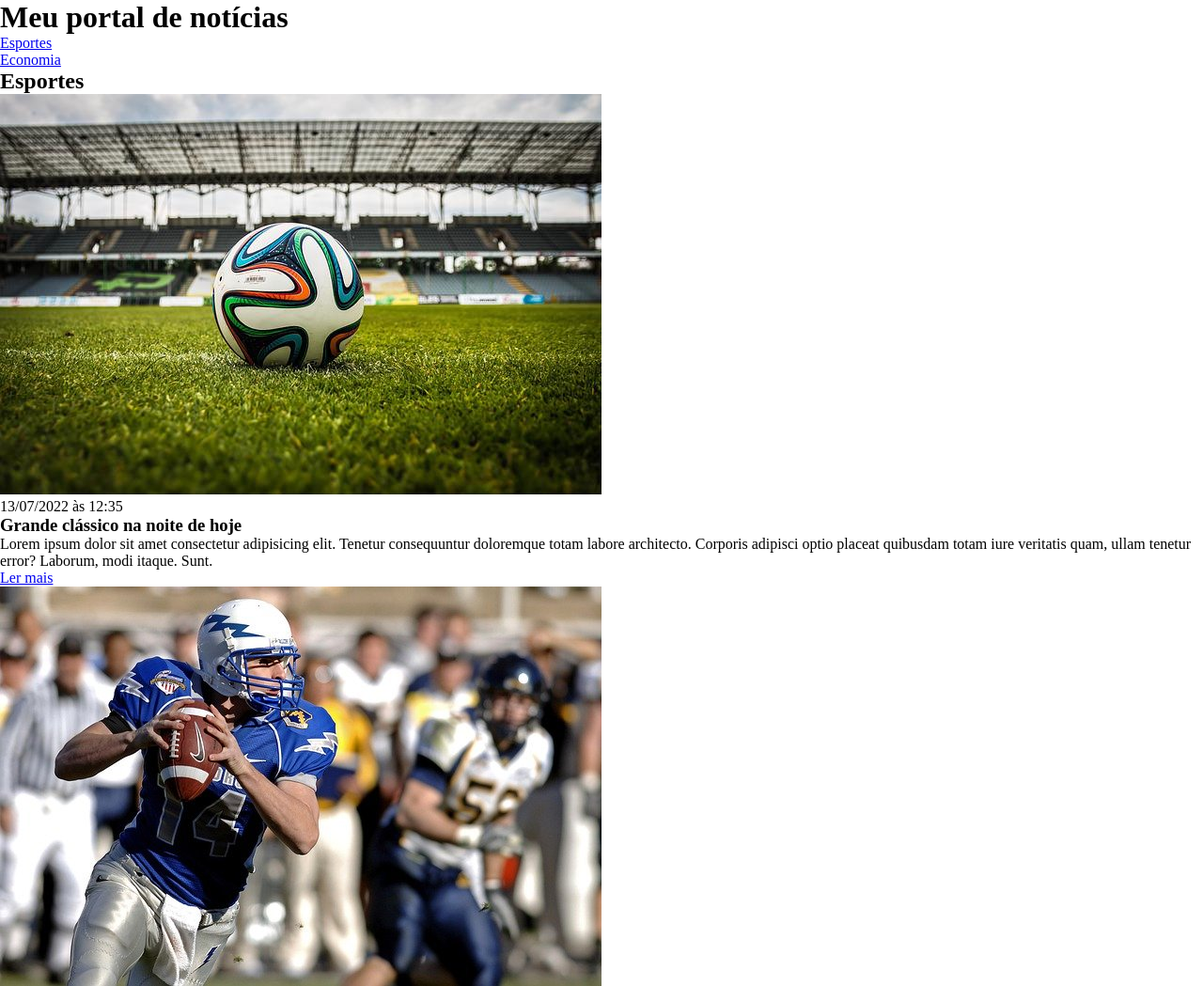
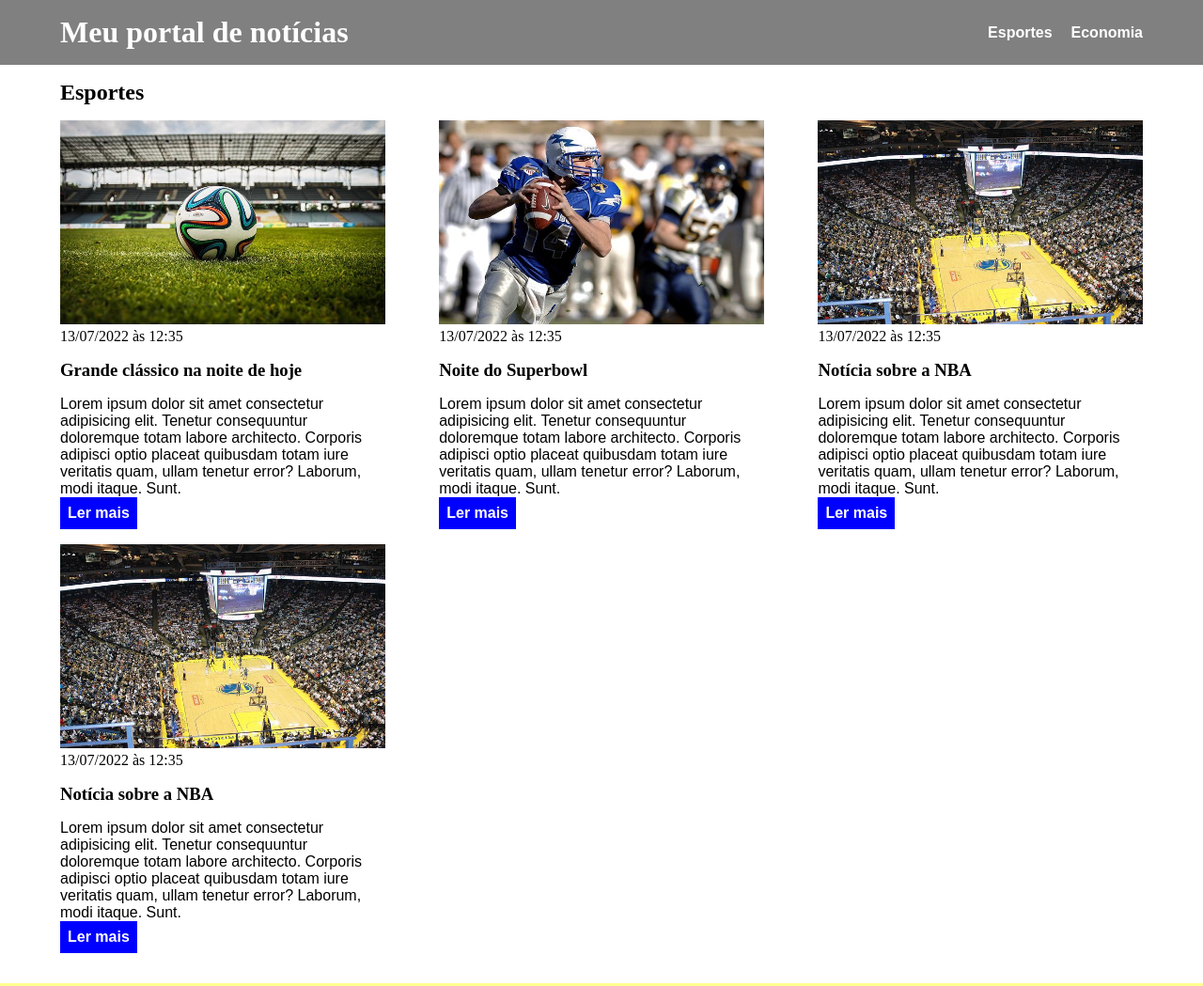
Before and after one commit to LeonardoDiarcizioDaSilva/form_cadastro, a plain HTML site: page index.html in a window 1280 px wide. Shown: the top 1049 px of the page at 94% size. Drawn offline with Linux system fonts and the light colour scheme.

Commit message:
Estilição completa do site

```diff
--- a/index.html
+++ b/index.html
@@ -9,9 +9,10 @@
 </head>
 <body>
     <header>
+        <div class="container">
             <h1>Meu portal de notícias</h1>
             <nav>
-            <ul>
+                <ul class="links-news">
                     <li>
                         <a href="#sports" title="Ir para a seção de esportes">Esportes</a>
                     </li>
@@ -20,9 +21,13 @@
                     </li>
                 </ul>
             </nav>
+        </div>
     </header>
-    <section>
+    <main>
+        <section id="sports">
+            <div class="container">
                 <h2>Esportes</h2>
+                <div class="articles">
                     <article>
                         <img src="./imagens/futebol.jpg" alt="Bola de futebol no gramado" />
                         <header>
@@ -67,9 +72,13 @@
                         </p>
                         <a href="#" title="Leia a notícia completa">Ler mais</a>
                     </article>
+                </div>
+            </div>
         </section>
-    <section>
+        <section id="economy">
+            <div class="container">
                 <h2>Economia</h2>
+                <div class="articles">
                     <article>
                         <img src="./imagens/dolares.jpg" alt="Muitos dólares" />
                         <header>
@@ -103,6 +112,9 @@
                         </p>
                         <a href="#" title="Leia a notícia completa">Ler mais</a>
                     </article>
+                </div>
+            </div>
         </section>
+    </main>
 </body>
 </html>
--- a/style.css
+++ b/style.css
@@ -1,5 +1,97 @@
+/*Style reset*/
 * {
     box-sizing: border-box;
+
     margin: 0;
     padding: 0;
 }
+html {
+    scroll-behavior: smooth;
+}
+a, p {
+    font-family: Arial, Helvetica, sans-serif;
+}
+a {
+    text-decoration: none;
+    font-weight: bold;
+}
+.container {
+    width: 90vw;
+    margin: 0 auto;
+}
+
+/*Header style*/
+body > header {
+    background-color: #808080;
+
+    padding: 16px 0;
+
+    color: #ffffff;
+}
+
+header .container a {
+    color: white;
+}
+header .container a:hover {
+    text-decoration: underline;
+}
+
+header .container {
+    display: flex;
+    align-items: center;
+    justify-content: space-between;
+}
+
+.links-news li {
+    display: inline;
+    margin-left: 16px;
+}
+
+/*Main style*/
+.articles {
+    display: flex;
+    flex-wrap: wrap;
+    justify-content: space-between;
+}
+
+.articles article a {
+    display: inline-block;
+
+    background-color: #0000ff;
+    color: #ffffff;
+
+    padding: 8px;
+}
+.articles article a:hover {
+    text-decoration: underline;
+}
+
+section h2,
+.articles article {
+    margin-bottom: 16px;
+}
+
+.articles article h3 {
+    margin: 16px 0;
+}
+
+.articles article {
+    width: 30%;
+}
+
+article img {
+    width: 100%;
+    height: 217px;
+}
+
+section {
+    padding: 16px 0px;
+}
+
+#economy {
+    background-color: #ffff0071;
+}
+
+#economy .articles a {
+    background-color: #ffff00;
+}
```
Lines whose indentation alone changed are shown as unchanged.
